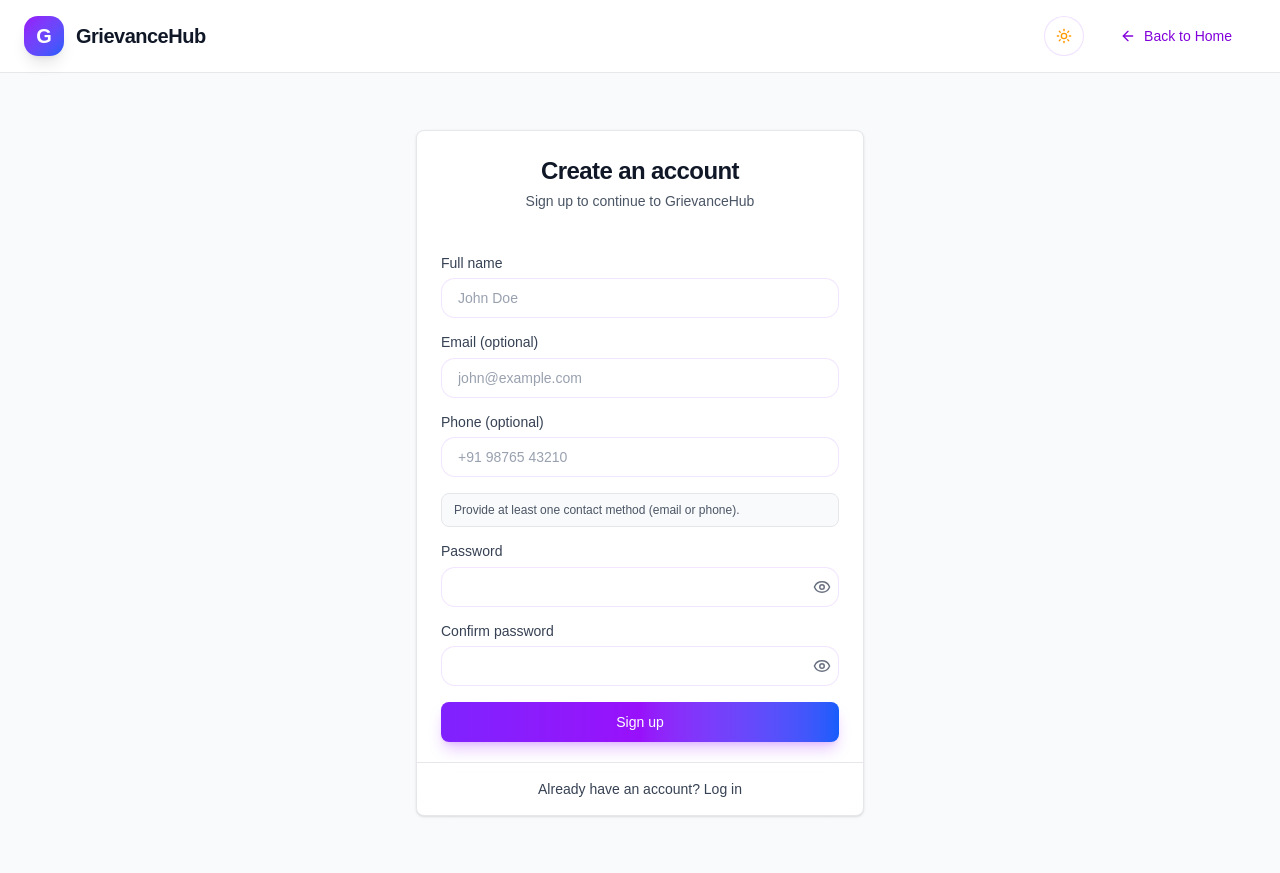
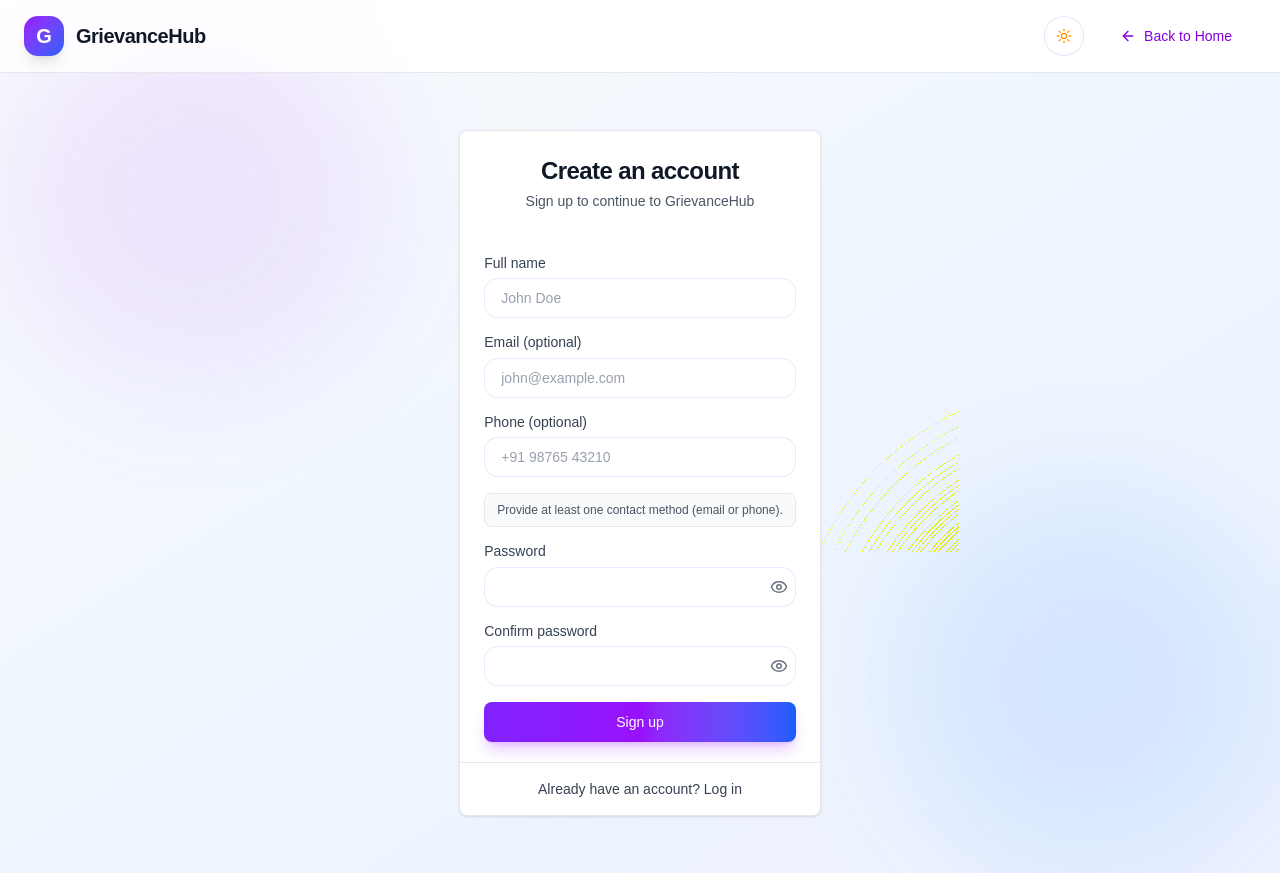
Before and after one commit to KhushiSharma77/Greivance_Hub, a Next.js app in the folder apps/web/: page /signup in a window 1280 px wide. Built offline with nearby package versions, Linux system fonts and the light colour scheme.

Commit message:
Some Fixes in Dark mode

```diff
--- a/apps/web/src/app/(auth)/login/page.tsx
+++ b/apps/web/src/app/(auth)/login/page.tsx
@@ -225,11 +225,11 @@
     }
 
     return (
-        <div className="min-h-screen flex items-center justify-center bg-gradient-to-br from-slate-50 via-blue-50 to-indigo-50 dark:from-slate-950 dark:via-slate-900 dark:to-indigo-950 p-4">
+        <div className="min-h-screen flex items-center justify-center bg-gradient-to-br from-slate-50 via-blue-50 to-indigo-50 dark:from-gray-950 dark:via-gray-900 dark:to-gray-950 p-4">
             {/* Background decorative elements */}
             <div className="absolute inset-0 overflow-hidden pointer-events-none">
-                <div className="absolute top-0 left-0 w-96 h-96 bg-blue-400/20 rounded-full blur-3xl animate-pulse"></div>
-                <div className="absolute bottom-0 right-0 w-96 h-96 bg-purple-400/20 rounded-full blur-3xl animate-pulse delay-1000"></div>
+                <div className="absolute top-0 left-0 w-96 h-96 bg-blue-400/20 dark:bg-purple-600/20 rounded-full blur-3xl animate-pulse"></div>
+                <div className="absolute bottom-0 right-0 w-96 h-96 bg-purple-400/20 dark:bg-blue-600/20 rounded-full blur-3xl animate-pulse delay-1000"></div>
             </div>
 
             <Card className="w-full max-w-md relative z-10 backdrop-blur-sm bg-background/95 shadow-2xl border-2">
--- a/apps/web/src/app/(auth)/signup/page.tsx
+++ b/apps/web/src/app/(auth)/signup/page.tsx
@@ -2,8 +2,15 @@
 
 export default function SignupPage() {
     return (
-        <div className="flex min-h-screen items-center justify-center p-4 bg-gray-50 dark:bg-gray-900">
-            <SignupForm />
+        <div className="flex min-h-screen items-center justify-center bg-gradient-to-br from-slate-50 via-blue-50 to-indigo-50 dark:from-gray-950 dark:via-gray-900 dark:to-gray-950 p-4">
+            {/* Background decorative elements */}
+            <div className="absolute inset-0 overflow-hidden pointer-events-none">
+                <div className="absolute top-0 left-0 w-96 h-96 bg-purple-400/20 dark:bg-purple-600/20 rounded-full blur-3xl animate-pulse"></div>
+                <div className="absolute bottom-0 right-0 w-96 h-96 bg-blue-400/20 dark:bg-blue-600/20 rounded-full blur-3xl animate-pulse delay-1000"></div>
+            </div>
+            <div className="relative z-10">
+                <SignupForm />
+            </div>
         </div>
     );
 }
--- a/apps/web/src/components/landing/navbar.tsx
+++ b/apps/web/src/components/landing/navbar.tsx
@@ -73,7 +73,7 @@
                         <ModeToggle />
                         {isLoggedIn ? (
                             <>
-                                <Link href={getDashboardLink()}>
+                                <Link href={getDashboardLink() as any}>
                                     <Button
                                         variant="ghost"
                                         className="flex items-center gap-2 text-gray-700 dark:text-gray-300 hover:text-purple-700 dark:hover:text-purple-400"
@@ -103,7 +103,7 @@
                                 </Link>
                                 <Link href="/signup">
                                     <Button className="shadow-lg shadow-purple-500/30 transition-all hover:shadow-purple-500/50">
-                                        Get Started
+                                        Sign Up
                                     </Button>
                                 </Link>
                             </>
@@ -157,7 +157,7 @@
                             <div className="flex flex-col gap-3 border-t border-white/40 pt-4">
                                 {isLoggedIn ? (
                                     <>
-                                        <Link href={getDashboardLink()} onClick={() => setIsMenuOpen(false)}>
+                                        <Link href={getDashboardLink() as any} onClick={() => setIsMenuOpen(false)}>
                                             <Button variant="outline" className="w-full flex items-center gap-2">
                                                 <LayoutDashboard className="w-4 h-4" />
                                                 Dashboard
```
